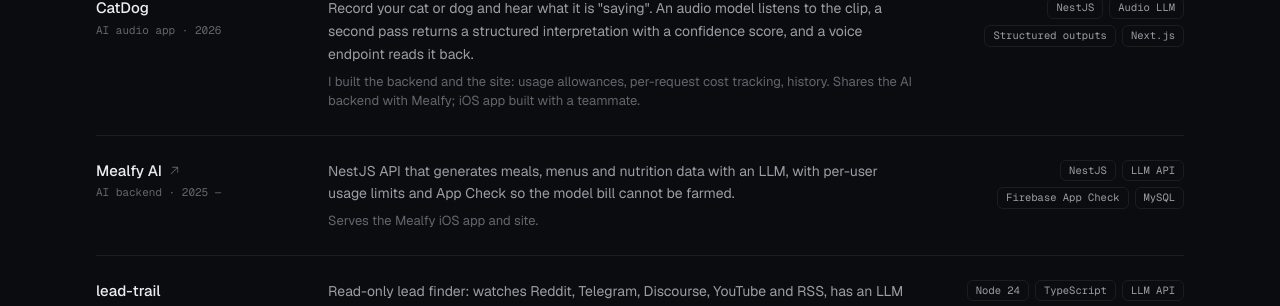
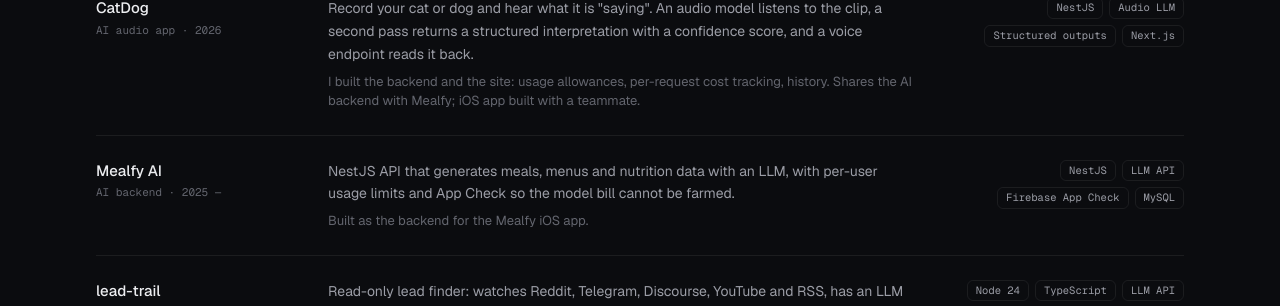
Before and after one commit to DmitryKandratsenka/DmitryKandratsenka.github.io, a Next.js app: page / in a window 1280 px wide. Shown: the part 4172-4478 px from the top of the page. Built offline with nearby package versions, Linux system fonts and the light colour scheme; no server answers.

Commit message:
Also built: remove the dead mealfy.app link
mealfy.app does not respond. Mealfy now renders without a link, and a
project shows its arrow only when it has a live URL.

```diff
--- a/src/app/(site)/page.tsx
+++ b/src/app/(site)/page.tsx
@@ -343,7 +343,7 @@ export default function Home() {
                 <div>
                   <p className="flex items-center gap-1.5 text-[15px] font-medium text-fg">
                     {p.name}
-                    {'url' in p && <ArrowUpRight size={13} className="nudge text-fg-faint" />}
+                    {p.url && <ArrowUpRight size={13} className="nudge text-fg-faint" />}
                   </p>
                   <p className="mt-0.5 font-mono text-[11px] text-fg-faint">
                     {p.kind} · {p.year}
@@ -366,7 +366,7 @@ export default function Home() {
             );
             return (
               <div key={p.name} data-reveal style={{ ['--i' as string]: i }}>
-                {'url' in p ? (
+                {p.url ? (
                   <a href={p.url} className="nudge-on-hover block transition-colors hover:bg-surface/40">
                     {inner}
                   </a>
--- a/src/content/profile.ts
+++ b/src/content/profile.ts
@@ -212,7 +212,18 @@ export const ventures: Venture[] = [
   },
 ];
 
-export const alsoBuilt = [
+export type Built = {
+  name: string;
+  kind: string;
+  year: string;
+  description: string;
+  detail: string;
+  stack: string[];
+  /** Only when the link is live. */
+  url?: string;
+};
+
+export const alsoBuilt: Built[] = [
   {
     name: 'CatDog',
     kind: 'AI audio app',
@@ -229,9 +240,8 @@ export const alsoBuilt = [
     year: '2025 —',
     description:
       'NestJS API that generates meals, menus and nutrition data with an LLM, with per-user usage limits and App Check so the model bill cannot be farmed.',
-    detail: 'Serves the Mealfy iOS app and site.',
+    detail: 'Built as the backend for the Mealfy iOS app.',
     stack: ['NestJS', 'LLM API', 'Firebase App Check', 'MySQL'],
-    url: 'https://mealfy.app',
   },
   {
     name: 'lead-trail',
@@ -242,7 +252,7 @@ export const alsoBuilt = [
     detail: 'Finds people asking for the products I build. Drafts only, a human posts.',
     stack: ['Node 24', 'TypeScript', 'LLM API', 'Telegram Bot API'],
   },
-] as const;
+];
 
 export const caseStudies = [
   {
```
